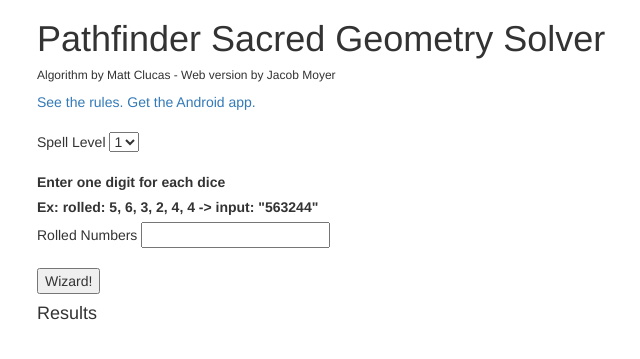
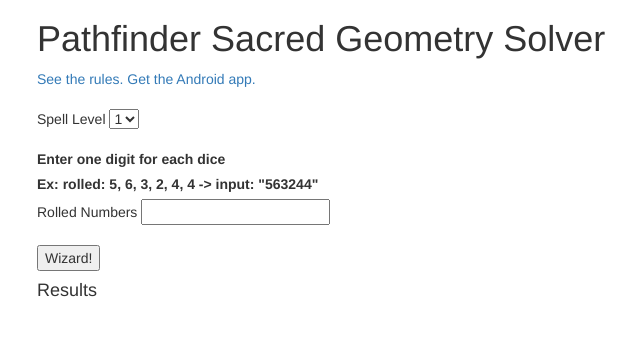
Before and after one commit to MattClucas/d20toolkit, a PHP site: page /tools/sacredgeo/sacredgeo.php in a window 1280 px wide. Shown: the part 51-410 px from the top of the page, without its empty margins (33-673 px from the left). Run offline with PHP 8.4, Linux system fonts and the light colour scheme; some libraries are stand-ins or nearby versions.

Commit message:
Removing our names from sacred geo page.

```diff
--- a/tools/sacredgeo/sacredgeo.php
+++ b/tools/sacredgeo/sacredgeo.php
@@ -15,7 +15,6 @@
         ?>
         <div class="container">
             <h1>Pathfinder Sacred Geometry Solver</h1>
-            <h6>Algorithm by Matt Clucas - Web version by Jacob Moyer</h6>
 
             <a href="http://www.d20pfsrd.com/feats/general-feats/sacred-geometry">See the rules.</a>
             <a href="https://play.google.com/store/apps/details?id=com.clucasprojects.sacredgeometry&hl=en">Get the Android app.</a>
```
